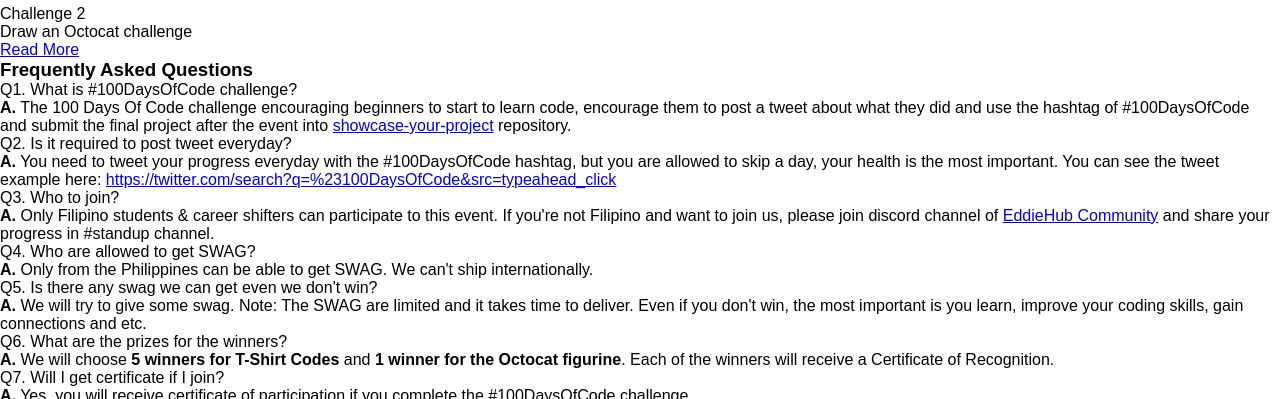
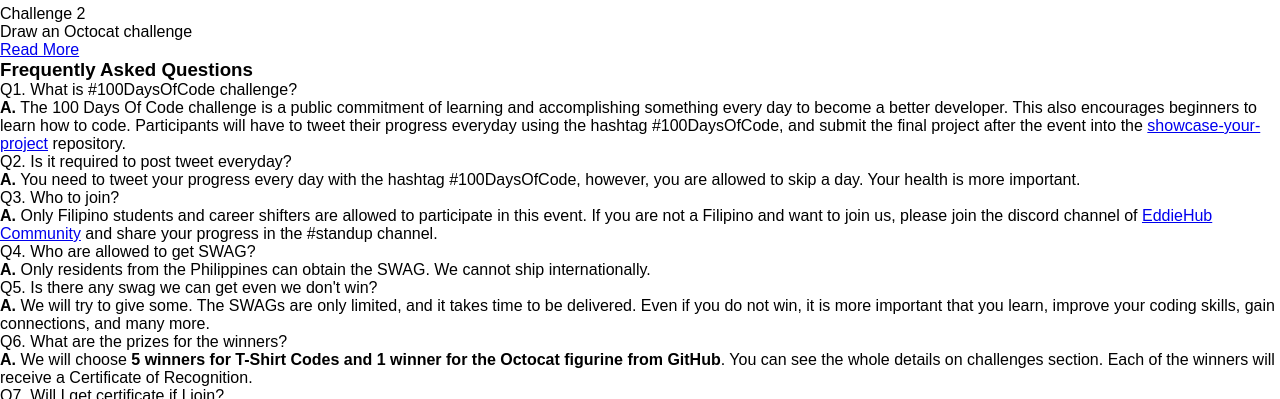
Before and after one commit to SurPathHub/events, a website: page index.html in a window 1280 px wide. Shown: the part 2001-2400 px from the top of the page. Drawn offline with nearby package versions, Linux system fonts and the light colour scheme; files that its build step writes are made by us from their sources; a web font is replaced by a local one.

Commit message:
docs: revised all of the answers in accordion section

```diff
--- a/index.html
+++ b/index.html
@@ -99,25 +99,25 @@
     <h3 class="accordion-title">Frequently Asked Questions</h3>
 
     <p class="accordion">Q1. What is #100DaysOfCode challenge?</p>
-    <div class="panel"><strong>A.</strong> The 100 Days Of Code challenge encouraging beginners to start to learn code, encourage them to post a tweet about what they did and use the hashtag of #100DaysOfCode and submit the final project after the event into <a class="repo-link" href="https://github.com/SurPathHub/showcase-your-project">showcase-your-project</a> repository.</div>
+    <div class="panel"><strong>A.</strong> The 100 Days Of Code challenge is a public commitment of learning and accomplishing something every day to become a better developer. This also encourages beginners to learn how to code. Participants will have to tweet their progress everyday using the hashtag #100DaysOfCode, and submit the final project after the event into the <a class="repo-link" href="https://github.com/SurPathHub/showcase-your-project">showcase-your-project</a> repository.</div>
 
     <p class="accordion">Q2. Is it required to post tweet everyday?</p>
-    <div class="panel"><strong>A.</strong> You need to tweet your progress everyday with the #100DaysOfCode hashtag, but you are allowed to skip a day, your health is the most important. You can see the tweet example here: <a class="repo-link" href="https://twitter.com/search?q=%23100DaysOfCode&src=typeahead_click">https://twitter.com/search?q=%23100DaysOfCode&src=typeahead_click</a></div>
+    <div class="panel"><strong>A.</strong> You need to tweet your progress every day with the hashtag #100DaysOfCode, however, you are allowed to skip a day. Your health is more important.</a></div>
 
     <p class="accordion">Q3. Who to join?</p>
-    <div class="panel"><strong>A.</strong> Only Filipino students & career shifters can participate to this event. If you're not Filipino and want to join us, please join discord channel of <a class="repo-link" href="https://www.eddiehub.org/">EddieHub Community</a> and share your progress in #standup channel.</div>
+    <div class="panel"><strong>A.</strong> Only Filipino students and career shifters are allowed to participate in this event. If you are not a Filipino and want to join us, please join the discord channel of <a class="repo-link" href="https://www.eddiehub.org/">EddieHub Community</a> and share your progress in the #standup channel.</div>
 
     <p class="accordion">Q4. Who are allowed to get SWAG?</p>
-    <div class="panel"><strong>A.</strong> Only from the Philippines can be able to get SWAG. We can't ship internationally.</div>
+    <div class="panel"><strong>A.</strong> Only residents from the Philippines can obtain the SWAG. We cannot ship internationally.</div>
 
     <p class="accordion">Q5. Is there any swag we can get even we don't win?</p>
-    <div class="panel"><strong>A.</strong> We will try to give some swag. Note: The SWAG are limited and it takes time to deliver. Even if you don't win, the most important is you learn, improve your coding skills, gain connections and etc.</div>
+    <div class="panel"><strong>A.</strong> We will try to give some. The SWAGs are only limited, and it takes time to be delivered. Even if you do not win, it is more important that you learn, improve your coding skills, gain connections, and many more.</div>
 
     <p class="accordion">Q6. What are the prizes for the winners?</p>
-    <div class="panel"><strong>A.</strong> We will choose <strong>5 winners for T-Shirt Codes</strong> and <strong>1 winner for the Octocat figurine</strong>. Each of the winners will receive a Certificate of Recognition.</div>
+    <div class="panel"><strong>A.</strong> We will choose <strong>5 winners for T-Shirt Codes and 1 winner for the Octocat figurine from GitHub</strong>. You can see the whole details on challenges section. Each of the winners will receive a Certificate of Recognition.</div>
 
     <p class="accordion">Q7. Will I get certificate if I join?</p>
-    <div class="panel"><strong>A.</strong> Yes, you will receive certificate of participation if you complete the #100DaysOfCode challenge</div>
+    <div class="panel"><strong>A.</strong> Absolutely! You will receive a certificate of participation if you completed the #100DaysOfCode challenge. This includes tweeting the progress, and submitting the final project into the showcase-your-project repository.</div>
 
   </div>
 
```
